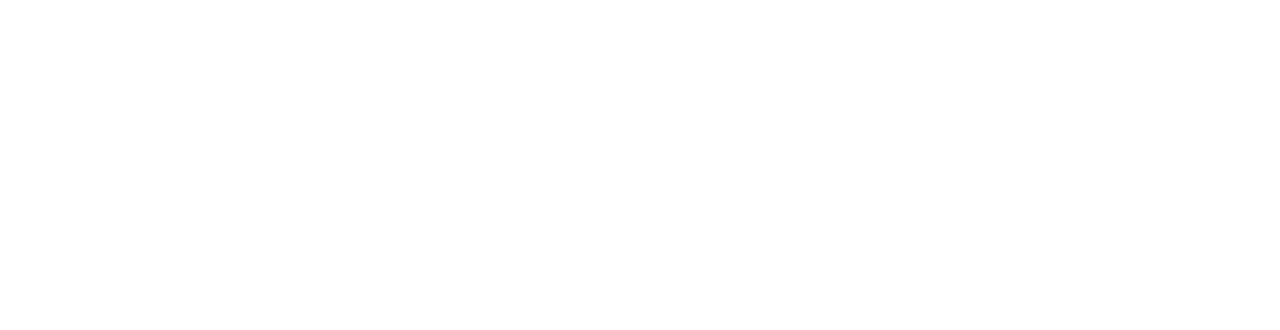
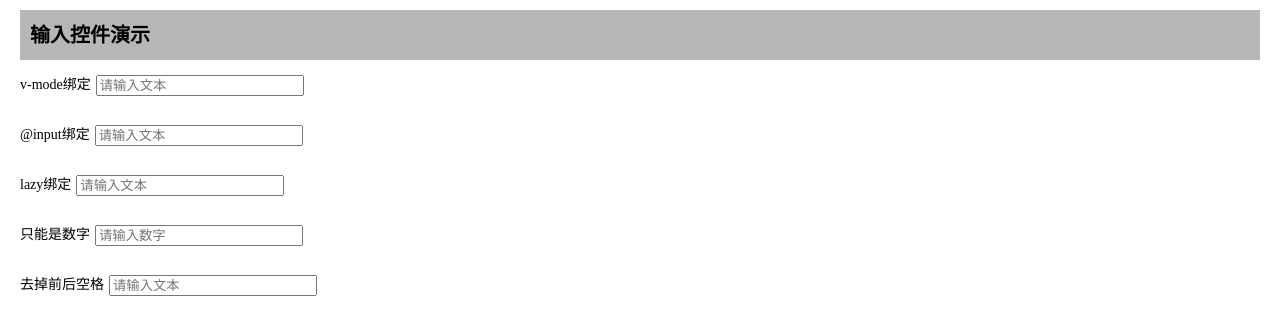
Before and after one commit to guojs-github/vue-ex, a Vue app: page /Input in a window 1280 px wide. Before the commit this address had no page. Shown: the top 330 px of the page. Built offline with nearby package versions, Linux system fonts and the light colour scheme.

Commit message:
添加输入控件演示

```diff
--- a/src/components/Home/Home.vue
+++ b/src/components/Home/Home.vue
@@ -29,6 +29,9 @@
 			</div>
 			<div class='-inline -ef-click -light-red -red-button test-throttle' @click='onEventHandler'>
 				事件处理
+			</div>
+			<div class='-inline -ef-click -light-red -red-button test-throttle' @click='onInput'>
+				输入控件演示
 			</div>
 		</div>
 	</div>
@@ -111,6 +114,12 @@
 			this.route('EventHandler');
 		},
 
+		onInput() {
+			console.log('On demo input control');
+
+			this.route('Input');
+		},
+
 		/*************************/
 		init() {
 			console.log('Initialize.');
--- /dev/null
+++ b/src/components/Input/Input.less
@@ -0,0 +1,16 @@
+/*
+  Input style
+*/
+.input {
+	.section {
+		& > .label {
+			padding-right: 5px;
+		}
+		& > input.input {
+			width: 200px;
+		}
+		& > .value {
+			padding-left: 5px;
+		}
+	}
+}
--- /dev/null
+++ b/src/components/Input/Input.vue
@@ -0,0 +1,87 @@
+<template>
+	<!--输入控件演示-->
+	<div class='-content input'>
+		<div class='-title'>
+			输入控件演示
+		</div>
+
+		<div class='-row section'>
+			<span class='label'>v-mode绑定</span>
+			<input
+				v-model='vModelValue'
+				class='-inline input'
+				placeholder='请输入文本'/>
+			<span class='value'>{{ vModelValue }}</span>
+		</div>
+
+		<div class='-row section'>
+			<span class='label'>@input绑定</span>
+			<input
+				class='-inline input'
+				@input='onInput'
+				placeholder='请输入文本'/>
+			<span class='value'>{{ inputValue }}</span>
+		</div>
+
+		<div class='-row section'>
+			<span class='label'>lazy绑定</span>
+			<input
+				v-model.lazy='lazyValue'
+				class='-inline input'
+				placeholder='请输入文本'/>
+			<span class='value'>{{ lazyValue }}</span>
+		</div>
+
+		<div class='-row section'>
+			<span class='label'>只能是数字</span>
+			<input
+				v-model.number='numberValue'
+				type='number'
+				class='-inline input'
+				placeholder='请输入数字'/>
+			<span class='value'>{{ numberValue }}</span>
+		</div>
+
+		<div class='-row section'>
+			<span class='label'>去掉前后空格</span>
+			<input
+				v-model.trim='trimValue'
+				class='-inline input'
+				placeholder='请输入文本'/>
+			<span class='value'>{{ trimValue }}</span>
+		</div>
+	</div>
+</template>
+
+<script>
+export default {
+	name: 'EventHandler',
+
+	components: {
+	},
+
+	data() {
+		return {
+			vModelValue: '',
+			inputValue: '',
+			lazyValue: '',
+			numberValue: null,
+			trimValue: ''
+		};
+	},
+
+	methods: {
+		onInput(e) {
+			console.log('On input value.');
+
+			this.inputValue = e.target.value; // 原生DOM事件
+		}
+
+		/*************************/
+	}
+};
+</script>
+
+<style scoped src='./Input.less' lang='less'/>
+<style scoped>
+</style>
--- a/src/router/index.ts
+++ b/src/router/index.ts
@@ -8,6 +8,7 @@
 import Throttle from '@/components/Throttle/Throttle.vue';
 import DynamicClass from '@/components/DynamicClass/DynamicClass.vue';
 import EventHandler from '@/components/EventHandler/EventHandler.vue';
+import Input from '@/components/Input/Input.vue';
 
 const routes: Array<RouteRecordRaw> = [{
 	path: '/',
@@ -45,6 +46,10 @@
 	path: '/EventHandler',
 	name: 'EventHandler',
 	component: EventHandler
+}, {
+	path: '/Input',
+	name: 'Input',
+	component: Input
 }];
 
 const router = createRouter({
```
